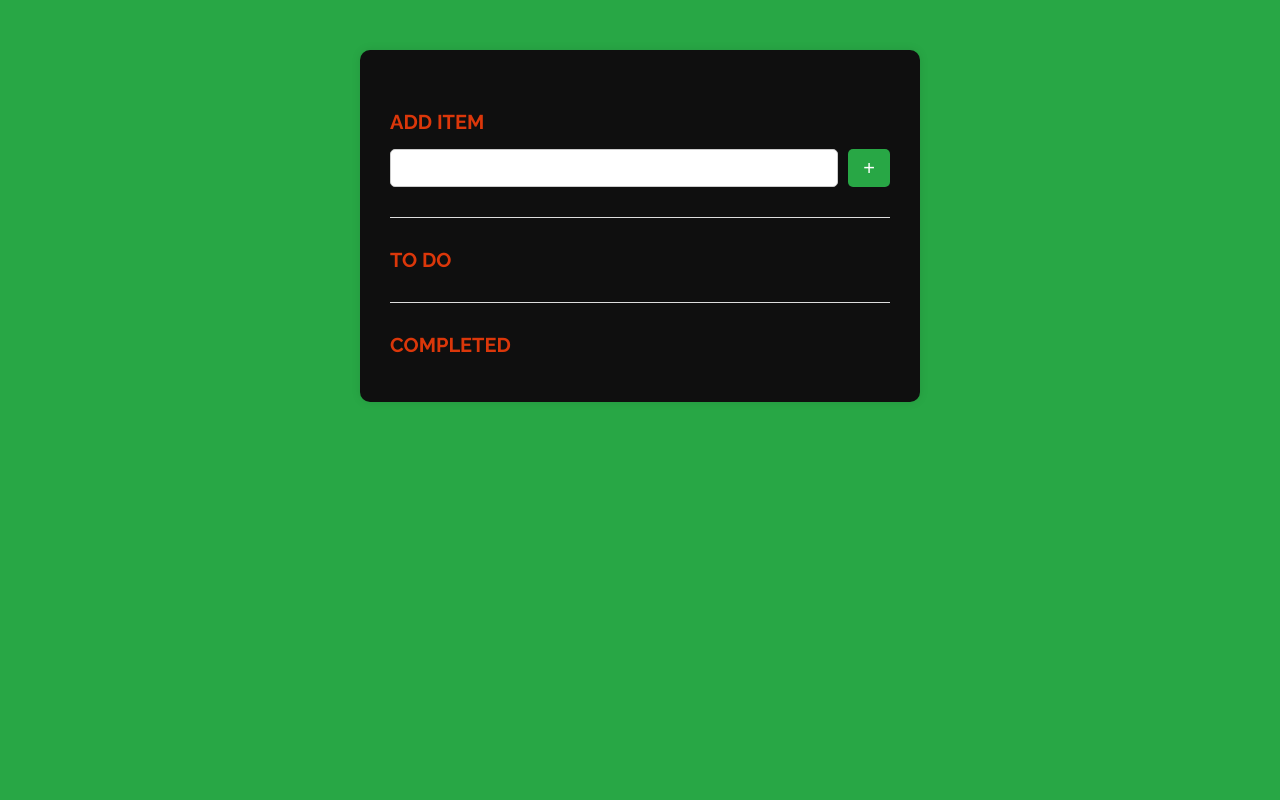
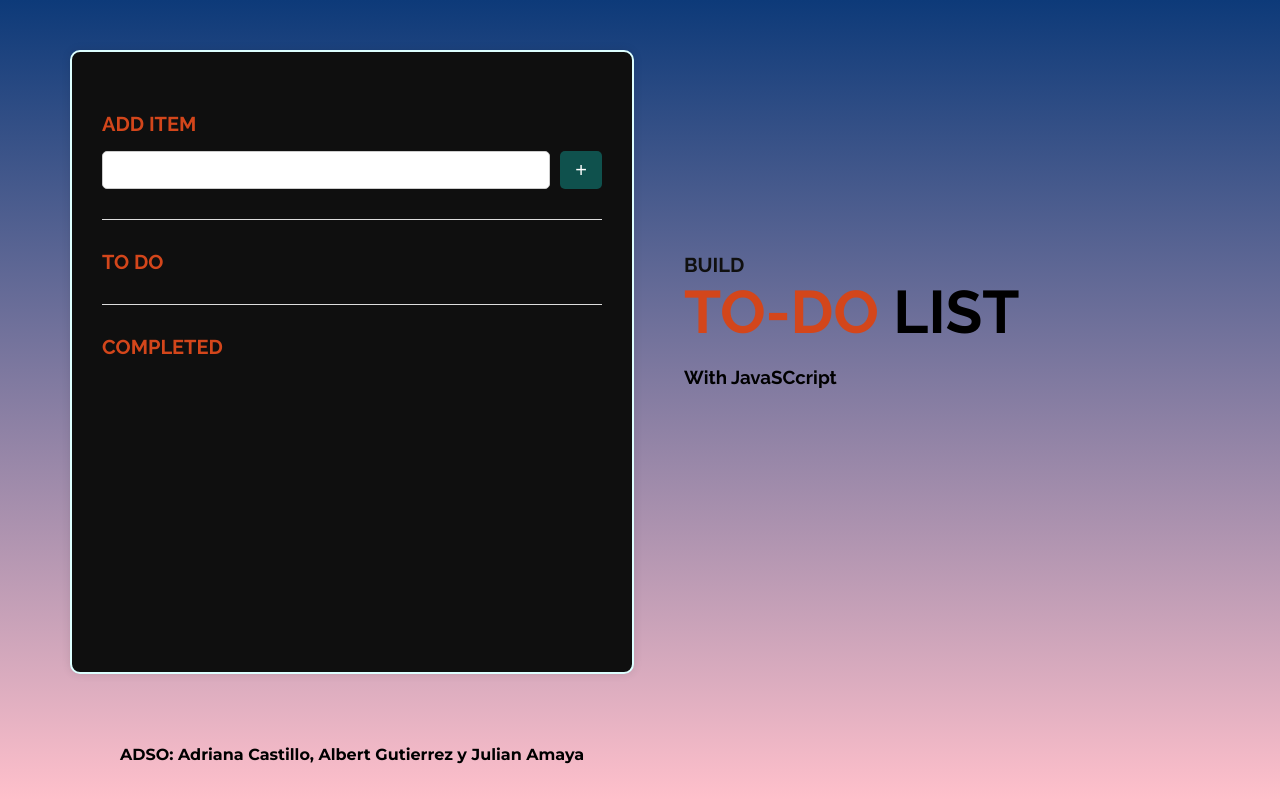
Before and after one commit to adricas35/To_do_list_Js, a plain HTML site: page index.html in a window 1280 px wide. Drawn offline with Linux system fonts and the light colour scheme; a web font is replaced by a local one.

Commit message:
Cambie estilos, agregue section con titulos y la section footer

```diff
--- a/css/styles.css
+++ b/css/styles.css
@@ -14,29 +14,33 @@ input{
 
 body {
     font-family: "Raleway", sans-serif;
-    background-color: #28a745;
+    background: linear-gradient(#0d3a79, pink);
+    background-repeat: no-repeat;
     margin: 0;
     padding: 0;
     display: flex;
-    justify-content: center;
+    justify-content: left;
+    height: 100vh;
 }
 
 #global-content {
+    width: 100%;
+    min-height: 70vh;
+    height: 40%;
     background-color: #0f0f0f;
-    margin-top: 50px;
     padding: 30px;
+    margin: 50px 0px 0px 70px;
     border-radius: 10px;
-    width: 100%;
     max-width: 500px;
     box-shadow: 0 0 10px rgba(0, 0, 0, 0.1);
+    border: 2px solid  #dff;
 }
 
 
 h2 {
-    margin-top: 30px;
-    margin-bottom: 15px;
+    margin: 30px 0px 15px 0px;
     font-size: 20px;
-    color: #db370a;
+    color: #d3461b;
 }
 
 form {
@@ -53,7 +57,7 @@ form input[type="text"] {
 }
 
 form button {
-    background-color: #28a745;
+    background-color: #0f514d;
     color: white;
     border: none;
     padding: 0 15px;
@@ -115,3 +119,36 @@ hr {
     background-color: #ddd;
     margin: 30px 0;
 }
+
+.info{
+    margin: 50px 0px 0px 50px;
+    height: 100%;
+    width: 100%;
+    display: flex;
+    flex-direction: column;
+    gap: 0px;
+    justify-content: center;
+    min-height: 70vh;
+    height: 40%;
+}
+
+.info h1{
+    margin: 0px;
+    font-size: 60px;
+}
+
+.info h1 span{
+    color: #d3461b;
+}
+
+.info h2{
+    margin: 0px;
+    color: #101010;
+}
+
+.footer{
+    position: fixed;
+    bottom: 20px;
+    left: 120px;
+    font-weight: bold;
+}
--- a/index.html
+++ b/index.html
@@ -36,6 +36,18 @@
                 <p>item list 1</p>
             </div> -->
         </div>
+
+    </section>
+     <p class="footer">ADSO: Adriana Castillo, Albert Gutierrez y Julian Amaya</p>
+
+    <section>
+        <div class="info">
+            <h2>BUILD</h2>
+            <h1><span>TO-DO</span> LIST</h1>
+            <h3>With JavaSCcript</h3>
+
+        </div>
+
     </section>
 
 
--- a/js/main.js
+++ b/js/main.js
@@ -36,6 +36,7 @@ function CreateToDoItem(textoItem){
     return item;
 }
 
+
 // Detectamos el click o el evento click sobre el boton con un evento de escucha sobre el boton agregar (+)
 // Para que apartir de este evento se agregue la tarea dentro del contenedor
 
```
